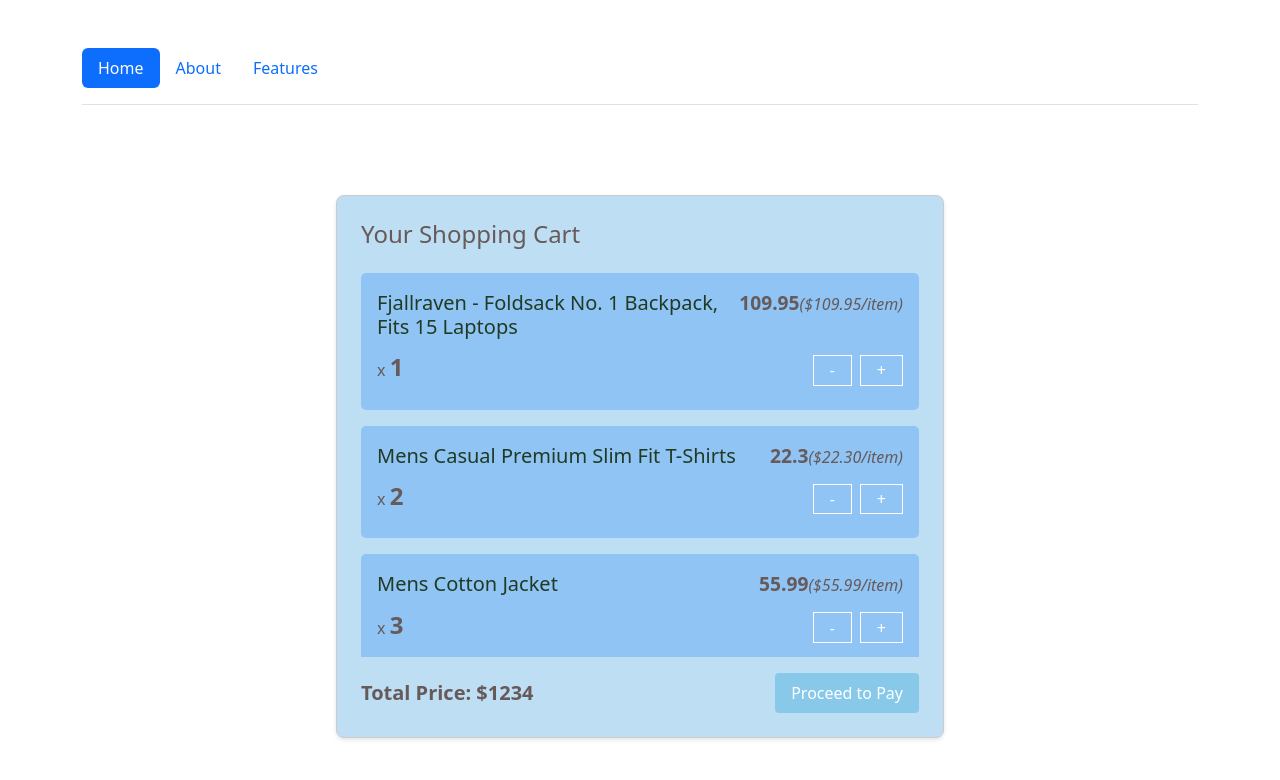
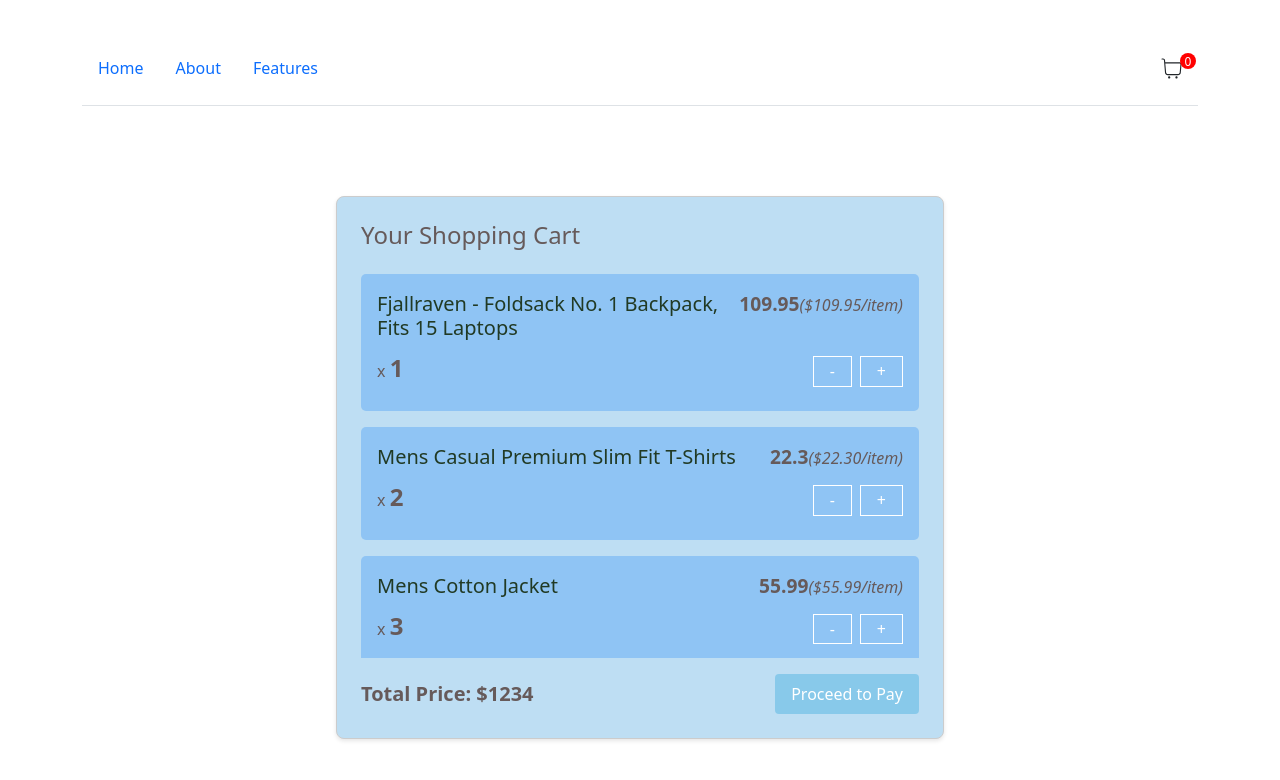
Before and after one commit to Suyashs-19/ReactTraining, a React (Vite) app: page /cart in a window 1280 px wide. Shown: the top 780 px of the page. Built offline with nearby package versions, Linux system fonts and the light colour scheme.

Commit message:
Adding Navigation Links

```diff
--- a/src/App.tsx
+++ b/src/App.tsx
@@ -3,6 +3,7 @@
 import Layout from "./pages/Layout";
 import HomePage from "./pages/HomePage";
 import CartPage from "./pages/CartPage";
+import ErrorPage from "./pages/ErrorPage";
 import "bootstrap/dist/css/bootstrap.min.css";
 import "bootstrap/dist/js/bootstrap.bundle.min.js";
 
@@ -20,6 +21,7 @@
         element: <CartPage />,
       },
     ],
+    errorElement: <ErrorPage />,
   },
 ]);
 
--- a/src/components/header/Header.tsx
+++ b/src/components/header/Header.tsx
@@ -1,12 +1,19 @@
+import { CiShoppingCart } from "react-icons/ci";
+import { NavLink } from "react-router-dom";
+
 const Header = () => {
   return (
     <div className="container">
       <header className="d-flex justify-content-between py-3 mb-3 border-bottom">
         <ul className="nav nav-pills">
           <li className="nav-item">
-            <a href="#" className="nav-link active" aria-current="page">
+            <NavLink
+              to="/"
+              className={`nav-link ${(ob: { isActive: boolean }) =>
+                ob.isActive ? "active" : ""}`}
+              aria-current="page">
               Home
-            </a>
+            </NavLink>
           </li>
           <li className="nav-item">
             <a href="#" className="nav-link " aria-current="page">
@@ -19,6 +26,15 @@
             </a>
           </li>
         </ul>
+        <NavLink
+          to="cart"
+          className={`nav-item ${(ob: { isActive: boolean }) =>
+            ob.isActive ? "active" : ""}`}>
+          <button className="btn sd-cart-btn">
+            <CiShoppingCart size="27px" />
+            <div className="sd-div">0</div>
+          </button>
+        </NavLink>
       </header>
     </div>
   );
--- /dev/null
+++ b/src/pages/ErrorPage.tsx
@@ -0,0 +1,5 @@
+const ErrorPage = () => {
+  return <div>Oop's this page doesnt exist.</div>;
+};
+
+export default ErrorPage;
```
